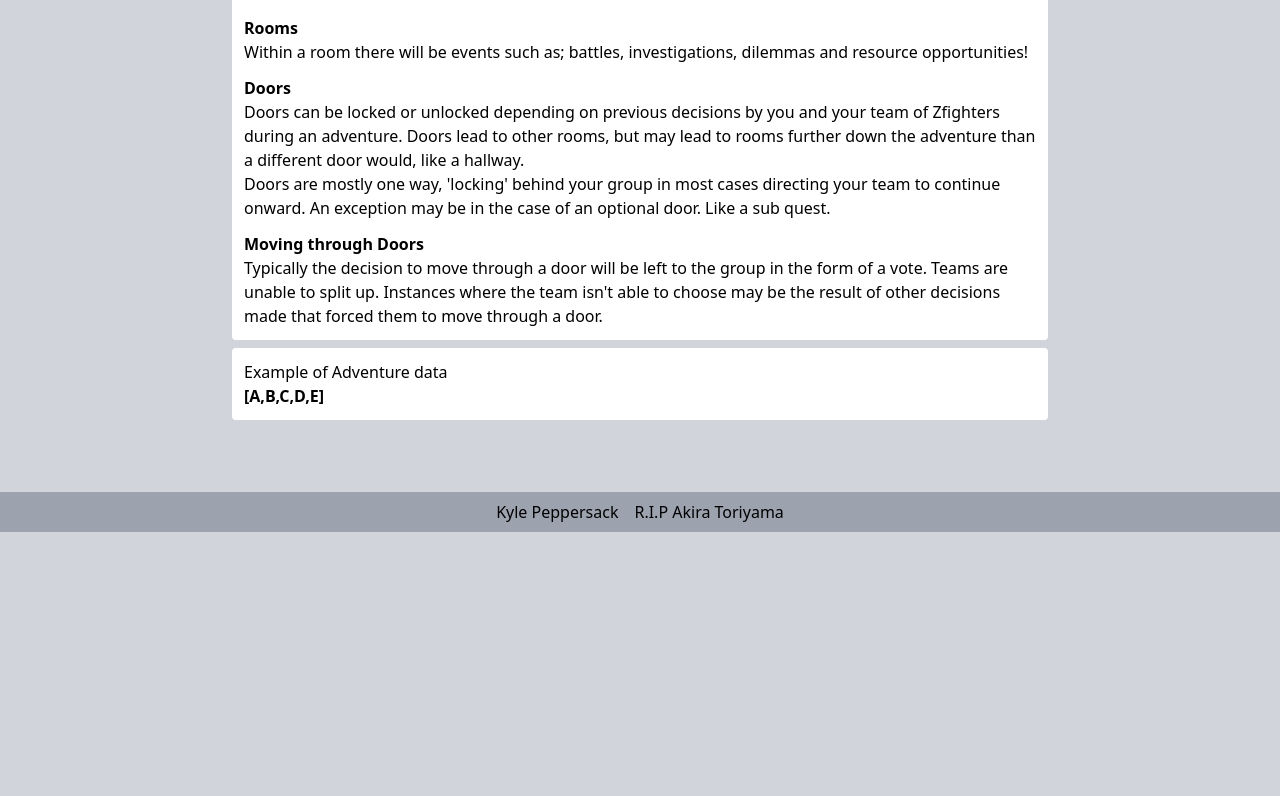
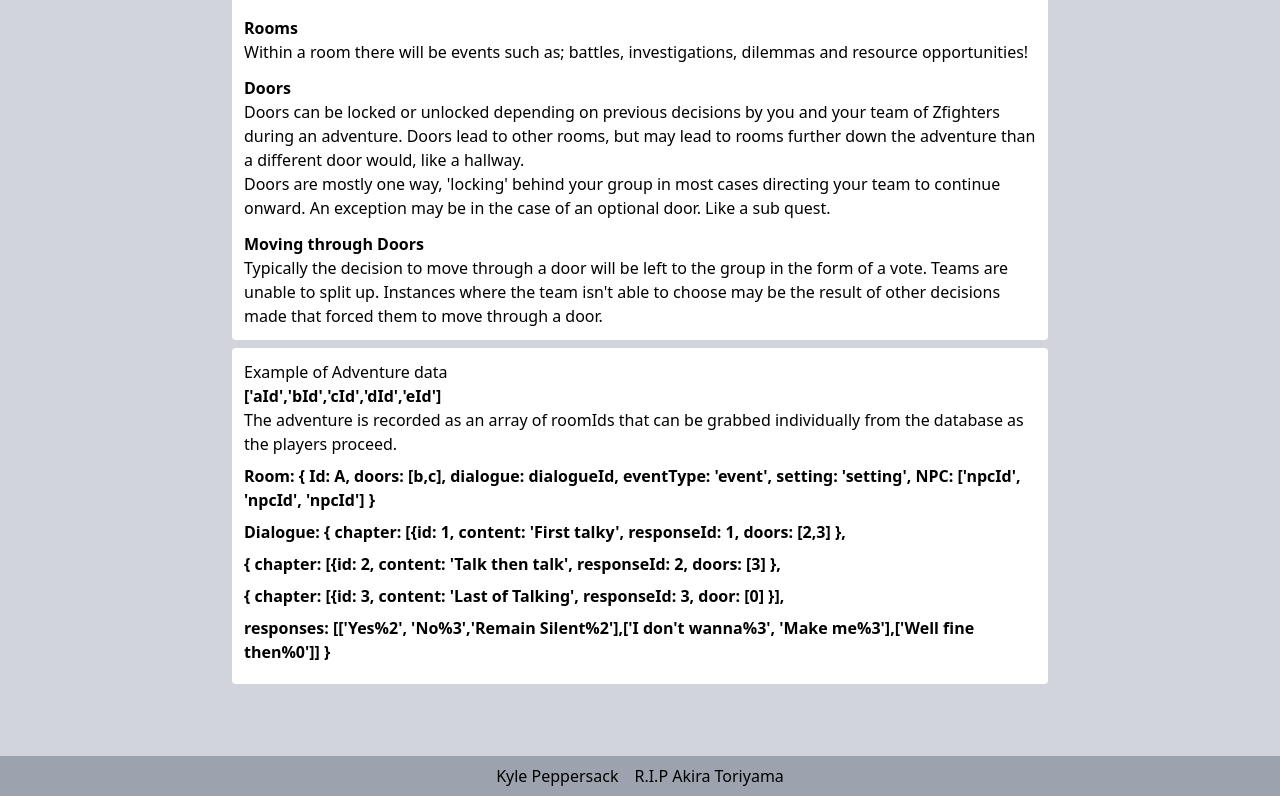
Before and after one commit to KylePep/ddbwiki, a Next.js app: page /adventure in a window 1280 px wide. Shown: the part 452-1248 px from the top of the page. Before the commit the page ends 984 px from the top, so only its background shows below. Built offline with nearby package versions, Linux system fonts and the light colour scheme.

Commit message:
Added example of dialogue object

```diff
--- a/app/adventure/page.tsx
+++ b/app/adventure/page.tsx
@@ -22,7 +22,14 @@ export default function page() {
       </div>
       <div className='bg-white my-2 rounded p-3'>
         <p>Example of Adventure data</p>
-        <div className='font-bold'>{`[A,B,C,D,E]`}</div>
+        <div className='font-bold'>{`['aId','bId','cId','dId','eId']`}</div>
+        <p>The adventure is recorded as an array of roomIds that can be grabbed individually from the database as the players proceed.</p>
+        <div className='font-bold my-2'>{`Room: { Id: A, doors: [b,c], dialogue: dialogueId, eventType: 'event', setting: 'setting', NPC: ['npcId', 'npcId', 'npcId'] }`}</div>
+
+        <div className='font-bold my-2'>Dialogue: {`{ chapter: [{id: 1, content: 'First talky', responseId: 1, doors: [2,3] },`}</div>
+        <div className='font-bold my-2'>{`{ chapter: [{id: 2, content: 'Talk then talk', responseId: 2, doors: [3] },`}</div>
+        <div className='font-bold my-2'>{`{ chapter: [{id: 3, content: 'Last of Talking', responseId: 3, door: [0] }],`}</div>
+        <div className='font-bold my-2'>{` responses: [['Yes%2', 'No%3','Remain Silent%2'],['I don't wanna%3', 'Make me%3'],['Well fine then%0']] }`}</div>
       </div>
     </main>
   )
```
